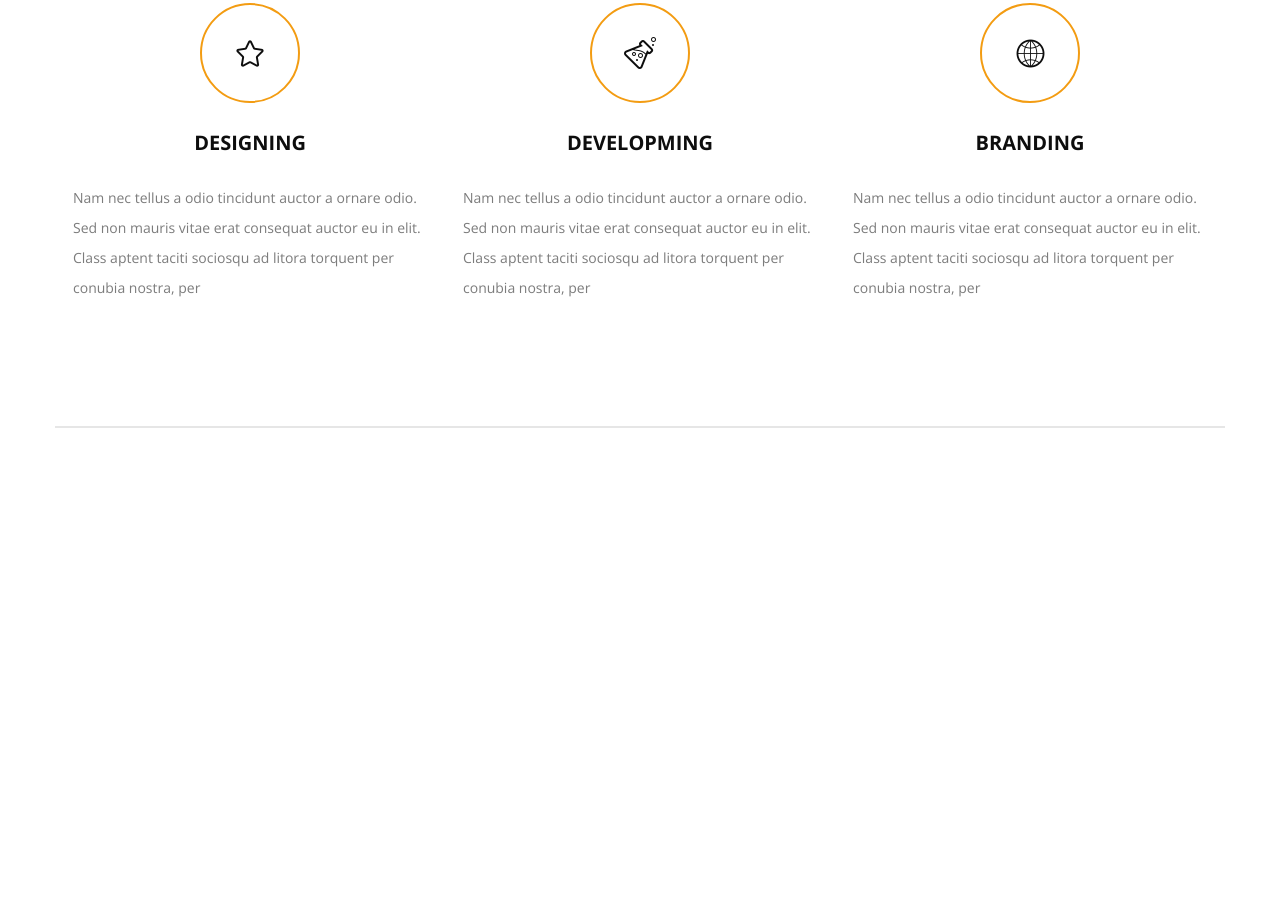
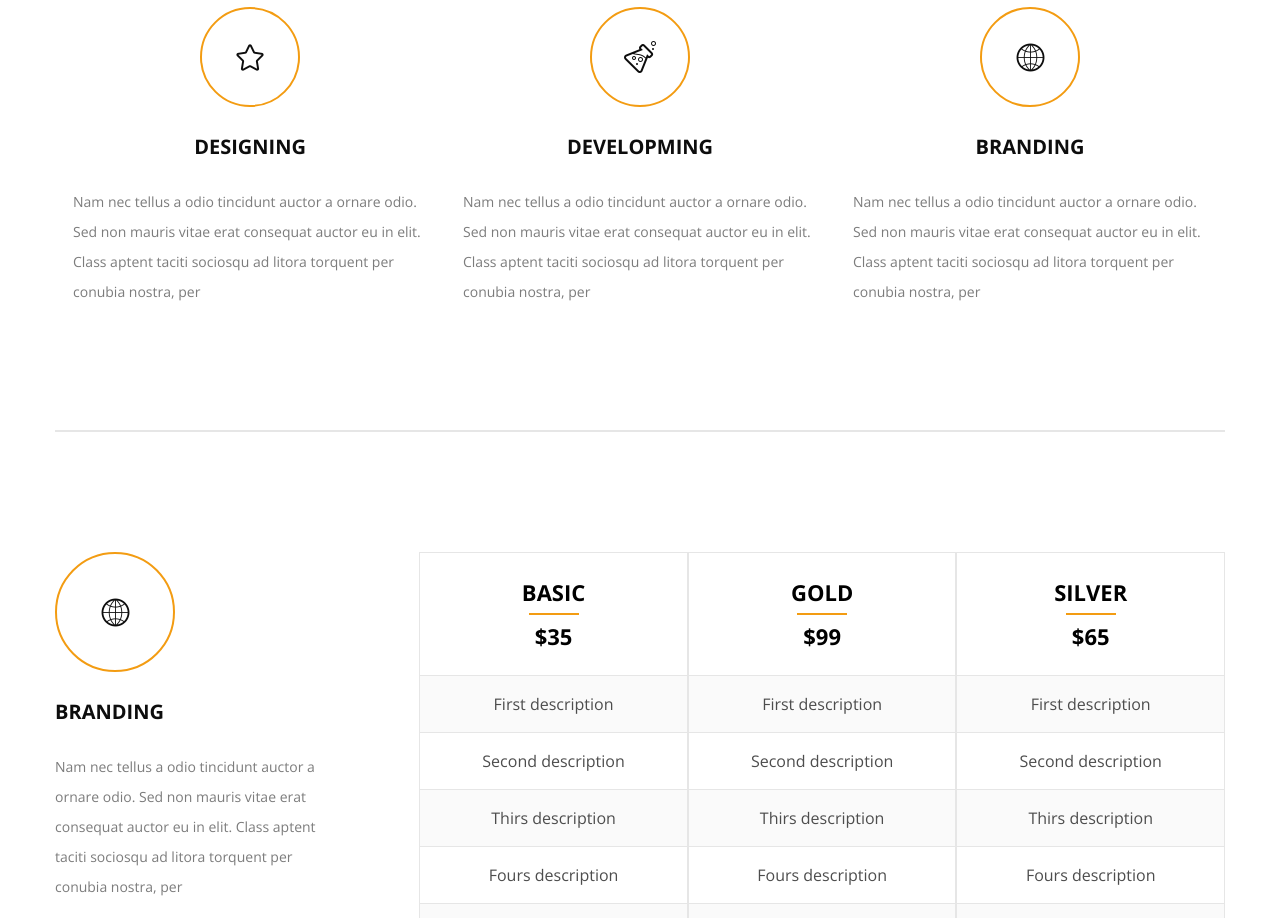
Before and after one commit to AndriiPetrechko/mini_creative_studio, a plain HTML site: page index.html in a window 1280 px wide. Shown: the part 5018-5936 px from the top of the page. Before the commit the page ends 5446 px from the top, so only its background shows below. Drawn offline with nearby package versions, Linux system fonts and the light colour scheme.

Commit message:
add section pricing with table

```diff
--- a/css/style.css
+++ b/css/style.css
@@ -303,6 +303,7 @@ body {
 	justify-content: center;
 	text-align: center;
 	margin: 0 15px;
+	border-top: 4px solid transparent;
 }
 .card__photo{
 	padding: 30px 35px;
@@ -472,3 +473,135 @@ body {
 		padding-top: 30px;
 	}
 }
+.pricing{
+	margin-top: 120px;
+	display: flex;
+	justify-content: space-between;
+}
+.pricing__left{
+	justify-content: flex-start;
+	padding-right: 90px;
+}
+.pricing__icon{
+	width: 120px;
+	height: 120px;
+	display: flex;
+	justify-content: center;
+	align-items: center;
+	border: 2px solid #f39c12;
+	border-radius: 100%;
+}
+.pricing .service__title{
+	text-align: left;
+}
+.pricing .service__text{
+	text-align: left;
+}
+.pricing__tables{
+	display: flex;
+	flex-direction: row;
+	justify-content: center;
+}
+.table__column{
+	border: 1px solid #e6e6e6;
+	transition: all .2s;
+}
+.column__header{
+	padding: 28px 95px;
+	display: flex;
+	flex-direction: column;
+	justify-content: center;
+	align-items: center;
+	font-size: 22px;
+	color: #000;
+	font-weight: 700;
+	text-transform: uppercase;
+}
+.header__line{
+	width: 50px;
+	height: 2px;
+	background-color: #f39c12;
+	margin-top: 10px;
+	margin-bottom: 10px;
+}
+.t_row{
+	text-align: center;
+	padding: 20px 40px;
+	border-top: 1px solid #e6e6e6;
+}
+.odd{
+	background-color: #fafafa;
+}
+.t__footer{
+	display: flex;
+	align-items: center;
+	justify-content: center;
+	border-top: 1px solid #e6e6e6;
+	padding: 34px 60px;
+}
+.table_btn{
+	border: 2px solid #f39c12;
+	padding: 12px 32px;
+	text-transform: uppercase;
+	font-size: 14px;
+	font-weight: 700;
+	color: #000;
+}
+.table_btn:active{
+	transform: translateY(4px);
+}
+.table__column:hover .column__header{
+	padding-top: 44px;
+	color: #fff;
+	background-color: #f39c12;
+}
+.table__column:hover{
+	transform: translateY(-16px);
+	cursor: pointer;
+}
+.table__column:hover .header__line{
+	background-color: #fff;
+}
+.table__column:hover .table_btn{
+	background-color: #f39c12;
+	color: #fff;
+}
+.table__column:hover .t_row{
+	background-color: #f2f2f2;
+}
+.table__column:hover .odd{
+	background-color: #e6e6e6;
+}
+.table__column:hover .t__footer{
+	padding-bottom: 44px;
+}
+@media screen and (max-width:1024px){
+	.pricing{
+		flex-direction: column;
+		flex-wrap: wrap;
+	}
+	.pricing__left{
+		justify-content: center;
+		align-items: center;
+		padding-right: 0;
+		padding-bottom: 40px;
+	}
+	.pricing .service__title{
+		text-align: center;
+	}
+	.pricing .service__text{
+		text-align: center;
+	}
+	.pricing__icon{
+		margin: 0 auto;
+	}
+}
+@media screen and (max-width: 840px){
+	.pricing__tables{
+		flex-wrap: wrap;
+		justify-content: space-around;
+	}
+	.table__column{
+		margin-top: 30px;
+	}
+}
--- a/index.html
+++ b/index.html
@@ -342,6 +342,67 @@
 					</div>
 				</div>
 			</div>
+
+			<div class="pricing">
+				<div class="pricing__item pricing__left">
+					<div class="pricing__icon">
+						<img src="img/world.png" alt="world">
+					</div>
+					<div class="service__title">Branding</div>
+					<div class="service__text">
+						Nam nec tellus a odio tincidunt auctor a ornare odio.
+						Sed non mauris vitae erat consequat auctor eu in elit.
+						Class aptent taciti sociosqu ad litora torquent
+						per conubia nostra, per
+					</div>
+				</div>
+				<div class="pricing__item">
+					<div class="pricing__tables">
+						<div class="table__column">
+							<div class="column__header">
+								<div class="column__title">Basic</div>
+								<div class="header__line"></div>
+								<div class="header__price">$35</div>
+							</div>
+							<div class="t_row odd">First description</div>
+							<div class="t_row">Second description</div>
+							<div class="t_row odd">Thirs description</div>
+							<div class="t_row">Fours description</div>
+							<div class="t__footer odd">
+								<button class="table_btn">Purchase</button>
+							</div>
+						</div>
+						<div class="table__column">
+							<div class="column__header">
+								<div class="column__title">Gold</div>
+								<div class="header__line"></div>
+								<div class="header__price">$99</div>
+							</div>
+							<div class="t_row odd">First description</div>
+							<div class="t_row">Second description</div>
+							<div class="t_row odd">Thirs description</div>
+							<div class="t_row">Fours description</div>
+							<div class="t__footer odd">
+								<button class="table_btn">Purchase</button>
+							</div>
+						</div>
+						<div class="table__column">
+							<div class="column__header">
+								<div class="column__title">Silver</div>
+								<div class="header__line"></div>
+								<div class="header__price">$65</div>
+							</div>
+							<div class="t_row odd">First description</div>
+							<div class="t_row">Second description</div>
+							<div class="t_row odd">Thirs description</div>
+							<div class="t_row">Fours description</div>
+							<div class="t__footer odd">
+								<button class="table_btn">Purchase</button>
+							</div>
+						</div>
+					</div>
+				</div>
+			</div>
 		</div>
 	</section>
 </body>
```
